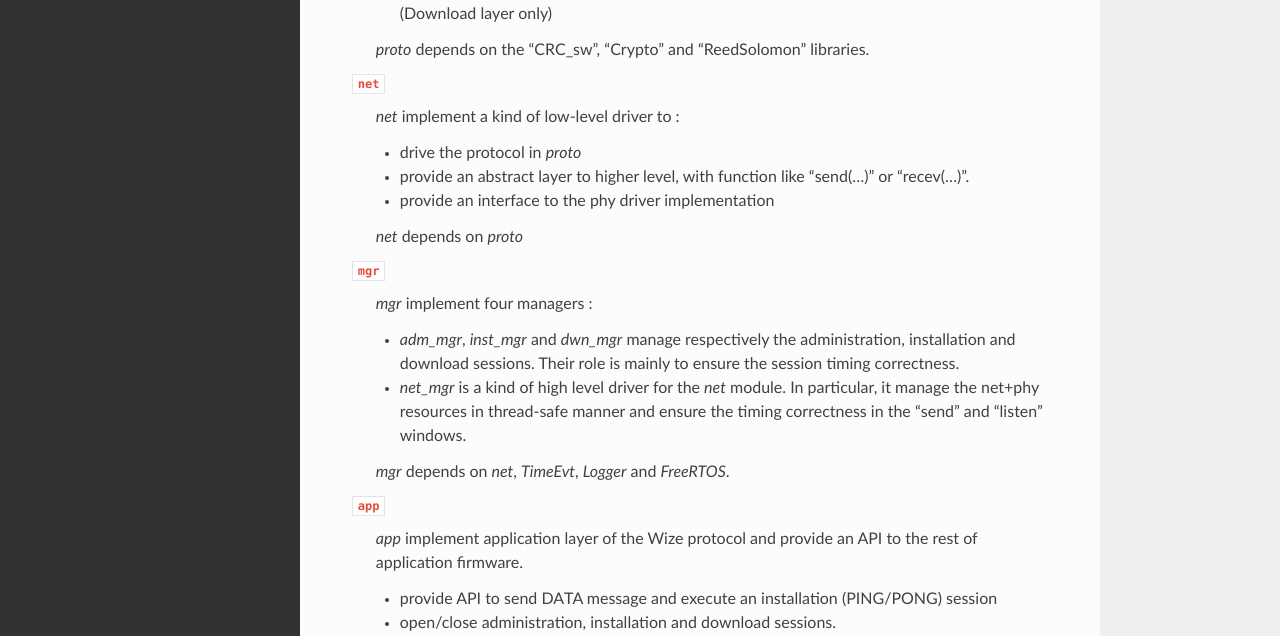
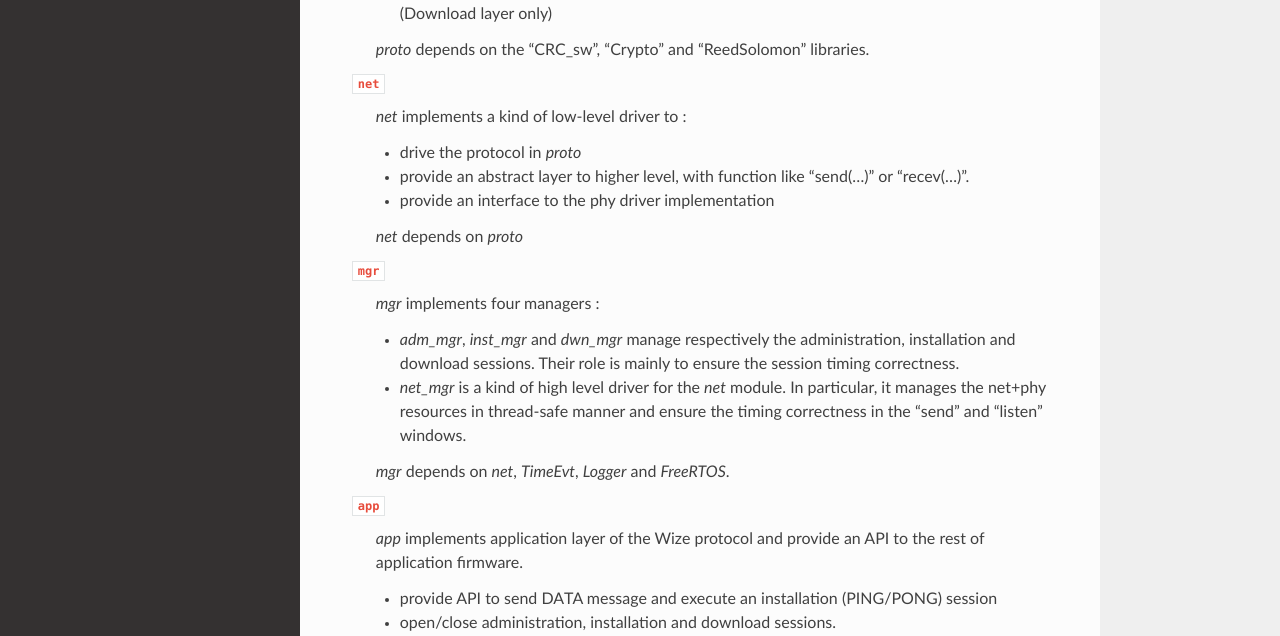
Before and after one commit to WizeEveryWhere/OpenWize, a Sphinx documentation site: the page built from docs/api_doc/wizecore_subdir.rst, in a window 1280 px wide and 1266 px high. Shown: the part 393-1029 px from the top of the window. Built offline with Sphinx 7.4.7 and the Read the Docs theme 2.0.0, drawn with Linux system fonts in a browser that asks for light colours.

Commit message:
[DOC] Spelling correction

```diff
--- a/docs/api_doc/wizecore_subdir.rst
+++ b/docs/api_doc/wizecore_subdir.rst
@@ -18,7 +18,7 @@
 
 
 ``net``
-   *net* implement a kind of low-level driver to :
+   *net* implements a kind of low-level driver to :
 
    - drive the protocol in *proto*
    - provide an abstract layer to higher level, with function like "send(...)" or "recev(...)".
@@ -27,16 +27,16 @@
    *net* depends on *proto*
 
 ``mgr``
-   *mgr* implement four managers :
+   *mgr* implements four managers :
 
    - *adm_mgr*, *inst_mgr* and *dwn_mgr* manage respectively the administration, installation and download sessions. Their role is mainly to ensure the session timing correctness.
 
-   - *net_mgr* is a kind of high level driver for the *net* module. In particular, it manage the net+phy resources in thread-safe manner and ensure the timing correctness in the "send" and "listen" windows.
+   - *net_mgr* is a kind of high level driver for the *net* module. In particular, it manages the net+phy resources in thread-safe manner and ensure the timing correctness in the "send" and "listen" windows.
 
    *mgr* depends on *net*, *TimeEvt*, *Logger* and *FreeRTOS*.
 
 ``app``
-   *app* implement application layer of the Wize protocol and provide an API to the rest of application firmware.
+   *app* implements application layer of the Wize protocol and provide an API to the rest of application firmware.
 
    - provide API to send DATA message and execute an installation (PING/PONG) session
    - open/close administration, installation and download sessions.
```
